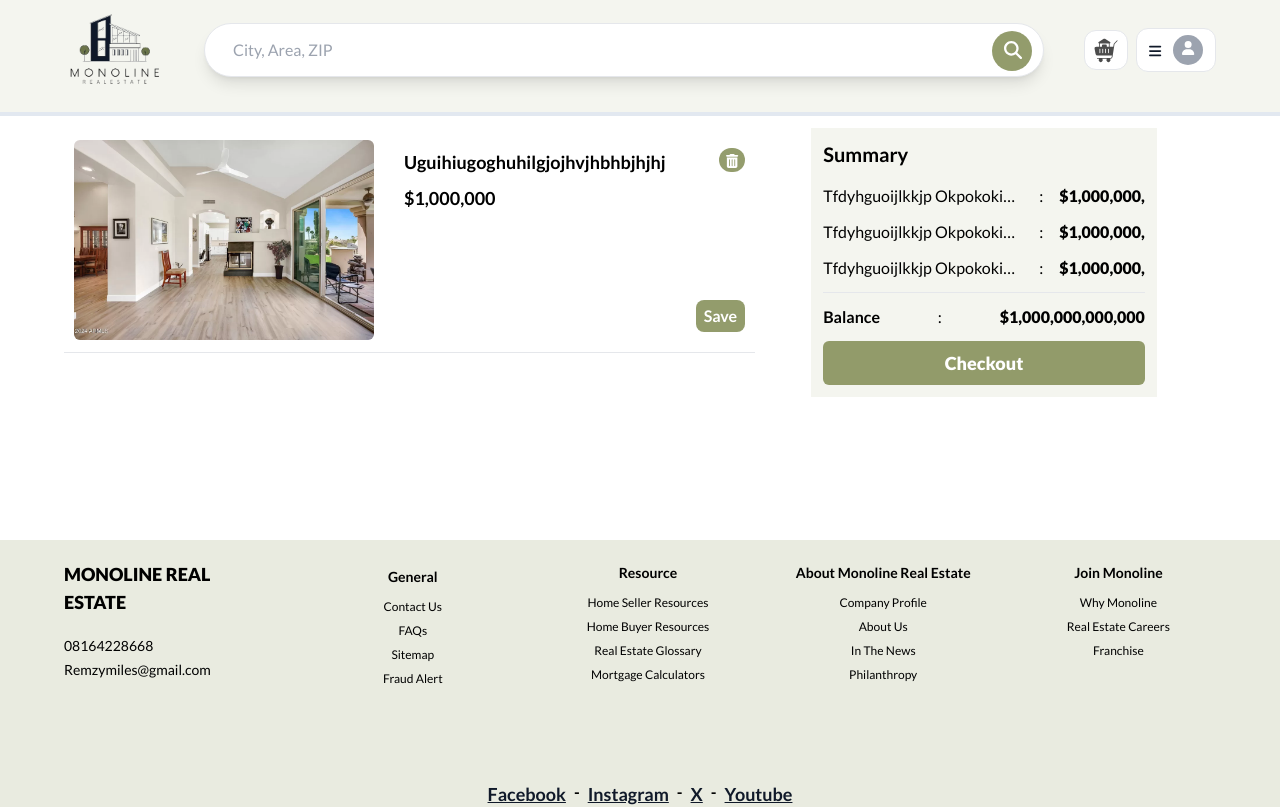
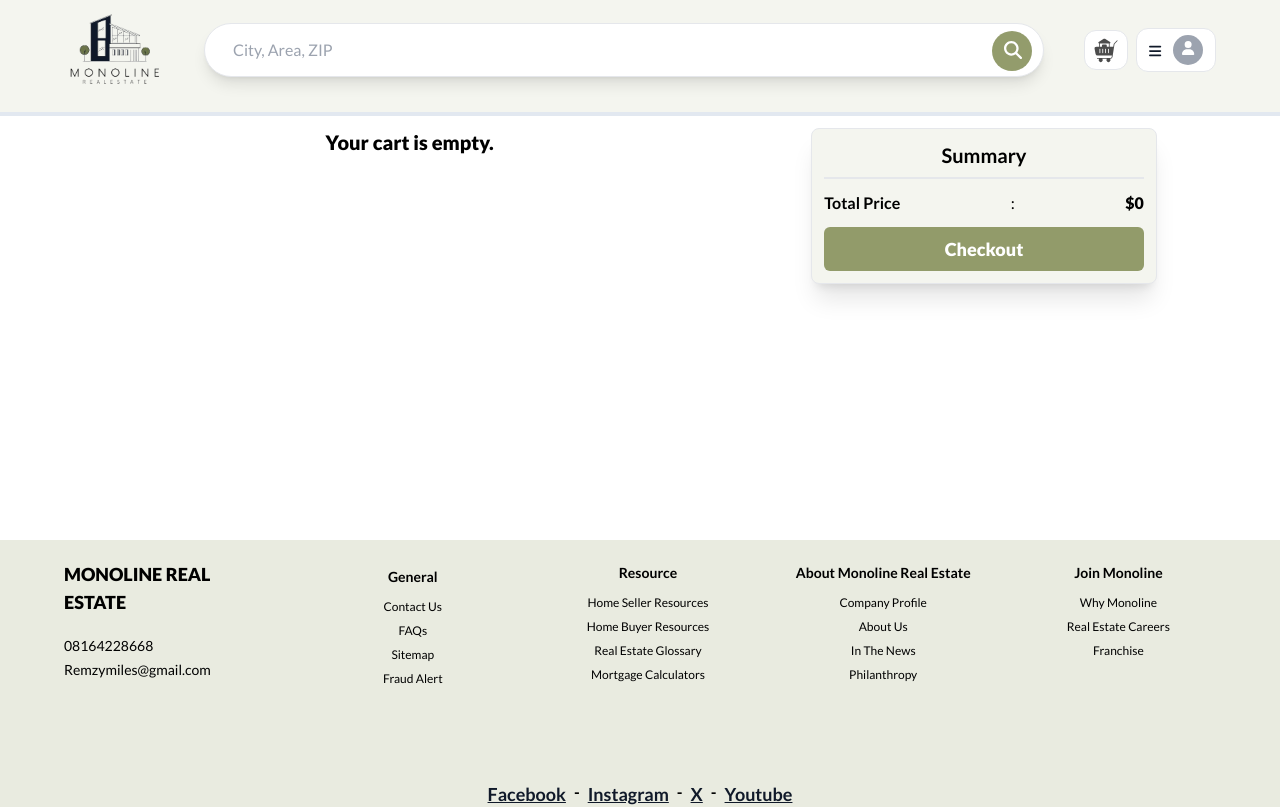
Before and after one commit to Remzymiles/monoline-real-estate, a React (Vite) app: page /cart-page in a window 1280 px wide. Shown: the top 807 px of the page. Built offline with nearby package versions, Linux system fonts and the light colour scheme.

Commit message:
implemented the cart page

```diff
--- a/src/Components/Pages/Cart/CartPropertyCard.tsx
+++ b/src/Components/Pages/Cart/CartPropertyCard.tsx
@@ -2,18 +2,23 @@ import Properties from "../../../base/dummyData/properties.json";
 import { useCartPropertyIdsStore } from "../../../base/store/useCartPropertyIdsStore";
 import { useWishListStore } from "../../../base/store/useWishListStore";
 import { TrashCanIcon } from "../../Icons/TrashCanIcon";
-import image from "/images/10994-N-123rd-St-1.webp";
 
 export const CartPropertyCard = () => {
-  //
-  const { propertyIds } = useCartPropertyIdsStore((state) => ({
+  const { propertyIds, removePropertyId } = useCartPropertyIdsStore(
+    (state) => ({
       propertyIds: state.propertyIds,
-    clearPropertyIds: state.clearPropertyIds,
-  }));
-  //
-  const cartProperties = Properties.filter((property) => {
-    return propertyIds.includes(property.property_id);
-  });
+      removePropertyId: state.removePropertyId,
+    })
+  );
+
+  const cartProperties = Properties.filter((property) =>
+    propertyIds.includes(property.property_id)
+  );
+
+  const totalCartPrice = cartProperties.reduce(
+    (accumulator, currentValue) => accumulator + currentValue.price,
+    0
+  );
   //
   const { wishlistPropertyIds, updateWishlistPropertyId } = useWishListStore(
     (state) => ({
@@ -27,31 +32,49 @@ export const CartPropertyCard = () => {
       ? updateWishlistPropertyId(propertyId)
       : null;
   };
+
   //
   return (
     <>
       <div className="flex flex-col big-screen-laptop:flex-row gap-14">
         <div className="big-screen-laptop:w-[60%]">
-          <div className="my-3">
-            <div className="flex justify-between big-screen-laptop:justify-evenly gap-5 big-screen-mobile-below:flex big-screen-mobile-below:flex-col big-screen-mobile-below:gap-0 mb-3">
-              <div className="w-[300px] h-[200px] flex gap-x-4 big-screen-mobile-below:w-[100%] big-screen-mobile-below:h-[250px] big-screen-mobile-below:flex-col big-screen-mobile-below:mb-2">
+          {cartProperties.length <= 0 && (
+            <p className="text-xl font-extrabold flex justify-center items-center">
+              Your cart is empty.
+            </p>
+          )}
+          {cartProperties.map((cartProperty) => {
+            return (
+              <div key={cartProperty.property_id}>
+                <div className="grid grid-cols-4 big-screen-laptop:justify-around gap-x-5 big-screen-mobile-below:flex big-screen-mobile-below:flex-col my-3">
+                  <div className="w-[250px] col-span-2 h-[200px] flex gap-x-4 big-screen-mobile-below:w-[100%] big-screen-mobile-below:h-[250px] big-screen-mobile-below:flex-col big-screen-mobile-below:mb-2">
                     <img
-                  src={image}
+                      src={cartProperty.photos[0]}
                       alt="img"
                       className="w-[100%] h-[100%] object-cover rounded-md"
                     />
                   </div>
-              {/*  */}
-              <div className="py-2 big-screen-mobile-below:block">
-                <p className="font-semibold capitalize text-lg mb-2 break-all">
-                  uguihiugoghuhilgjojhvjhbhbjhjhj
+                  <div className="py-2">
+                    <p className="font-semibold capitalize mb-2 break-words text-md">
+                      {cartProperty.location.address}
                     </p>
-                <p className="font-semibold capitalize text-lg">$1,000,000</p>
+                    <p className="font-bold capitalize text-lg">
+                      ${cartProperty.price.toLocaleString()}
+                    </p>
                   </div>
-              {/*  */}
                   <div className="flex flex-col justify-between items-end h-[200px] big-screen-mobile-below:w-full py-2 big-screen-mobile-below:h-auto">
-                <div className="w-fit big-screen-mobile-below:flex big-screen-mobile-below:w-full bg-primaryColor-light big-screen-mobile-below:py-2 big-screen-mobile-below:justify-center big-screen-mobile-below:gap-x-3 big-screen-mobile-below:items-center big-screen-mobile-below:rounded-lg big-screen-mobile-below:mb-2 text-white capitalize font-bold rounded-full px-[7px] hover:bg-primaryColor-dark transition-colors duration-300">
-                  <TrashCanIcon clicked={() => {}} extraStyle="text-white" />{" "}
+                    <div
+                      className="w-fit big-screen-mobile-below:flex big-screen-mobile-below:w-full bg-primaryColor-light big-screen-mobile-below:py-2 big-screen-mobile-below:justify-center big-screen-mobile-below:gap-x-3 big-screen-mobile-below:items-center big-screen-mobile-below:rounded-lg big-screen-mobile-below:mb-2 text-white capitalize font-bold rounded-full px-[7px] hover:bg-primaryColor-dark transition-colors duration-300"
+                      onClick={() => {
+                        removePropertyId(cartProperty.property_id);
+                      }}
+                    >
+                      <TrashCanIcon
+                        clicked={() => {
+                          removePropertyId(cartProperty.property_id);
+                        }}
+                        extraStyle="text-white"
+                      />{" "}
                       <span className="hidden big-screen-mobile-below:block">
                         remove property
                       </span>
@@ -62,53 +85,50 @@ export const CartPropertyCard = () => {
                         handleAddToWishlist(0);
                       }}
                     >
-                  save
+                      save for later
                     </button>
                   </div>
                 </div>
                 <hr />
               </div>
-          {/*  */}
-
-          {/*  */}
+            );
+          })}
         </div>
-
-        {/*  */}
-        <div className="bg-primaryColor-lightCream  px-3 py-3 big-screen-laptop:w-[30%]">
-          <h1 className="capitalize font-bold text-xl mb-4">summary</h1>
+        <div className="bg-primaryColor-lightCream px-3 py-3 big-screen-laptop:w-[30%] h-fit shadow-xl border rounded-lg">
+          <h1 className="capitalize font-bold text-xl mb-2 text-center">
+            summary
+          </h1>
+          <hr />
           <div>
-            <div className="flex justify-around gap-x-4 mb-3">
+            {cartProperties.map((cartProperty) => {
+              return (
+                <div
+                  key={cartProperty.property_id}
+                  className="flex justify-between gap-x-4 my-4"
+                >
                   <p className="truncate capitalize">
-                tfdyhguoijlkkjp okpokokiohoiuhpjpiju8juoijuo
+                    {cartProperty.location.address}
                   </p>
-              :<p className="font-extrabold">$1,000,000,</p>
+                  :
+                  <p className="font-extrabold">
+                    ${cartProperty.price.toLocaleString()}
+                  </p>
                 </div>
-            {/*  */}
-            <div className="flex justify-around gap-x-4 mb-3">
-              <p className="truncate capitalize">
-                tfdyhguoijlkkjp okpokokiohoiuhpjpiju8juoijuo
-              </p>
-              :<p className="font-extrabold">$1,000,000,</p>
-            </div>
-            {/*  */}
-            <div className="flex justify-around gap-x-4 mb-3">
-              <p className="truncate capitalize">
-                tfdyhguoijlkkjp okpokokiohoiuhpjpiju8juoijuo
-              </p>
-              :<p className="font-extrabold">$1,000,000,</p>
-            </div>
+              );
+            })}
           </div>
           <hr />
           <div>
             <div className="flex justify-between gap-x-4 my-3">
-              <p className="capitalize font-bold">balance</p>:
-              <p className="font-extrabold break-all">$1,000,000,000,000</p>
+              <p className="capitalize font-bold">total price</p>:
+              <p className="font-extrabold break-all">
+                ${totalCartPrice.toLocaleString()}
+              </p>
             </div>
             <button className="bg-primaryColor-light w-full py-2 rounded-md capitalize text-white text-lg font-extrabold hover:bg-primaryColor-dark transition-colors duration-300">
               checkout
             </button>
           </div>
-          {/*  */}
         </div>
       </div>
     </>
--- a/src/Components/Pages/HomePage/Footer/NavigationTab.tsx
+++ b/src/Components/Pages/HomePage/Footer/NavigationTab.tsx
@@ -1,4 +1,5 @@
 import { NavLink, useLocation } from "react-router-dom";
+import { useCartPropertyIdsStore } from "../../../../base/store/useCartPropertyIdsStore";
 import { CartIcon } from "../../../Icons/CartIcon";
 import { HeartIcon } from "../../../Icons/HeartIcon";
 import { SearchIcon } from "../../../Icons/SearchIcon";
@@ -6,8 +7,11 @@ import { UserProfileIcon } from "../../../Icons/UserProfileIcon";
 
 export const NavigationTab = () => {
   //
+  const location = useLocation();
   //
-  const location = useLocation();
+  const { propertyIds } = useCartPropertyIdsStore((state) => ({
+    propertyIds: state.propertyIds,
+  }));
 
   //
   return (
@@ -33,7 +37,7 @@ export const NavigationTab = () => {
       <div className="">
         <NavLink
           to={"/cart-page"}
-          className={` font-semibold text-sm ${
+          className={`relative font-semibold text-sm ${
             location.pathname === "/cart-page"
               ? "text-primaryColor-light"
               : "text-black"
@@ -47,6 +51,11 @@ export const NavigationTab = () => {
             }`}
           />
           <p>Cart</p>
+          {propertyIds.length > 0 && (
+            <p className="absolute -top-2 -right-2 font-extrabold bg-primaryColor-light rounded-full px-[5px] text-xs text-white">
+              {propertyIds.length}
+            </p>
+          )}
         </NavLink>
       </div>
       {/*  */}
--- a/src/Components/Pages/HomePage/Header/HomepageHeader.tsx
+++ b/src/Components/Pages/HomePage/Header/HomepageHeader.tsx
@@ -1,10 +1,15 @@
 import { Link } from "react-router-dom";
+import { useCartPropertyIdsStore } from "../../../../base/store/useCartPropertyIdsStore";
+import { CartIcon } from "../../../Icons/CartIcon";
 import { MonolineLogo } from "../../../Logos/MonolineLogo";
 import { SearchBar } from "./SearchBar";
 import { UserProfileDropdown } from "./UserProfile/UserProfileDropdown";
-import { CartIcon } from "../../../Icons/CartIcon";
 
 export const HomepageHeader = () => {
+  //
+  const { propertyIds } = useCartPropertyIdsStore((state) => ({
+    propertyIds: state.propertyIds,
+  }));
   //
   return (
     <header className="border-b-4 border-slate-200 bg-primaryColor-lightCream pb-3 fixed w-full z-30 top-0">
@@ -19,9 +24,17 @@ export const HomepageHeader = () => {
         {/*  */}
         <div className="flex items-center justify-end gap-2">
           {/*  */}
-         <Link to={"/cart-page"} className="hidden tablet-above:block bg-white px-2 py-1.5 rounded-xl big-screen-mobile-below:rounded-full border hover:shadow-lg transition-shadow duration-300 hover:outline outline-1 outline-black">
-         <CartIcon extraStyle="fill-black/70"/>
-         </Link>
+          <Link
+            to={"/cart-page"}
+            className="hidden relative tablet-above:block bg-white px-2 py-1.5 rounded-xl big-screen-mobile-below:rounded-full border hover:shadow-lg transition-shadow duration-300 hover:outline outline-1 outline-black"
+          >
+            <CartIcon extraStyle="fill-black/70" />
+            {propertyIds.length > 0 && (
+              <p className="absolute -top-3 -right-2 font-extrabold text-white bg-primaryColor-light rounded-full px-[8px] text-xs py-[2px]">
+                {propertyIds.length}
+              </p>
+            )}
+          </Link>
           <UserProfileDropdown />
         </div>
       </div>
--- a/src/Components/Pages/PropertyDetails/PropertyPictures.tsx
+++ b/src/Components/Pages/PropertyDetails/PropertyPictures.tsx
@@ -7,6 +7,7 @@ export const PropertyPictures = ({
   handleOpenAllPicturesModal,
   selectedProperty,
   propertyId,
+  showMessage,
 }: IPropertyPictures) => {
   //
   const { wishlistPropertyIds, updateWishlistPropertyId } = useWishListStore(
@@ -50,6 +51,11 @@ export const PropertyPictures = ({
             alt="img"
             className="w-[100%] h-[100%] rounded-l-lg tablet-below:rounded-md big-screen-mobile-below:object-cover"
           />
+          {showMessage && (
+            <div className="absolute top-[50%] big-screen-mobile-below:left-[25%] left-[35%] bg-primaryColor-light/80 rounded-md capitalize text-lg text-white px-2 py-2">
+              Property added to cart
+            </div>
+          )}
         </div>
         <div className="flex flex-col items-center gap-3">
           <div className="w-[300px] h-[243px] relative tablet-below:hidden">
--- a/src/base/interface/ICartPropertyIdsStore.ts
+++ b/src/base/interface/ICartPropertyIdsStore.ts
@@ -1,5 +1,6 @@
 export interface ICartPropertyIdsStore {
   propertyIds: number[];
   updatePropertyIds: (newPropertyId: number) => void;
+  removePropertyId: (propertyId: number) => void;
   clearPropertyIds: () => void;
 }
--- a/src/base/interface/IPropertyPictures.ts
+++ b/src/base/interface/IPropertyPictures.ts
@@ -4,4 +4,5 @@ export interface IPropertyPictures {
   handleOpenAllPicturesModal: () => void;
   selectedProperty: IProperty | undefined;
   propertyId: number;
+  showMessage: boolean
 }
--- a/src/base/store/useCartPropertyIdsStore.ts
+++ b/src/base/store/useCartPropertyIdsStore.ts
@@ -9,6 +9,11 @@ export const useCartPropertyIdsStore = create<ICartPropertyIdsStore>((set) => ({
       propertyIds: [...state.propertyIds, newPropertyId],
     })),
 
+  removePropertyId: (propertyId) =>
+    set((state) => ({
+      propertyIds: state.propertyIds.filter(id => id !== propertyId),
+    })),
+
   clearPropertyIds: () =>
     set(() => ({
       propertyIds: [],
```
Also changed, not shown: src/Components/Pages/PropertyDetails/PropertyDetailsIndex.tsx (+12 -3 lines). Lines whose indentation alone changed are shown as unchanged.
